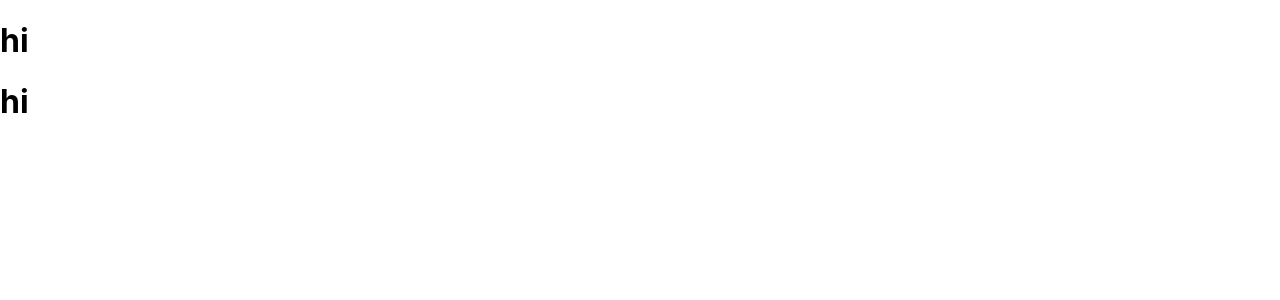
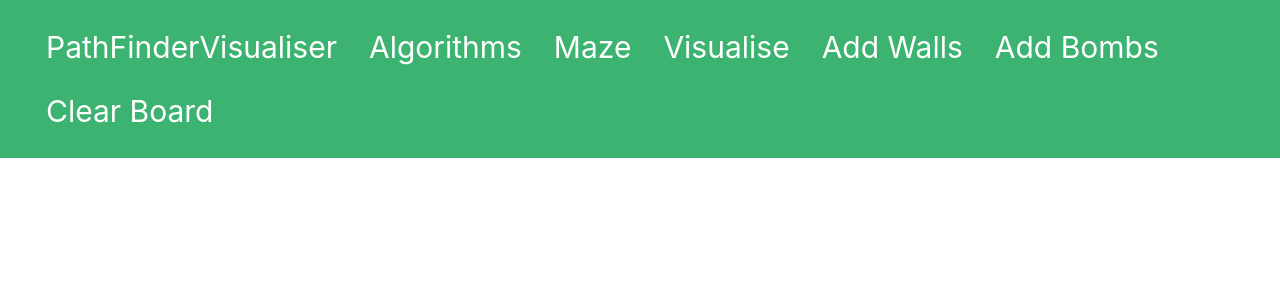
Before and after one commit to KevinLohJunYong/PathFinderVisualiser, a React (Create React App) app: page / in a window 1280 px wide. Shown: the top 300 px of the page. Built offline with nearby package versions, Linux system fonts and the light colour scheme.

Commit message:
created a simple but functional navBar

```diff
--- a/src/Grid.js
+++ b/src/Grid.js
@@ -6,7 +6,7 @@ class Grid extends React.Component {
         return (
            <div>
                <h1>
-                   hi
+
                </h1>
            </div>
         );
--- a/src/NavBar.js
+++ b/src/NavBar.js
@@ -1,14 +1,35 @@
 import React from 'react';
 import ReactDOM from 'react-dom';
+import AppBar from '@material-ui/core/AppBar';
+import Toolbar from '@material-ui/core/Toolbar';
+import Typography from '@material-ui/core/Typography';
+import {IconButton, Menu, MenuItem} from "@material-ui/core";
+import MenuIcon from '@material-ui/icons/Menu';
+import Button from '@material-ui/core/Button';
+import styles from './index.css';
 
 class NavBar extends React.Component {
+    handleClick() {
+
+    }
     render() {
         return (
-             <div>
-                 <h1>
-                     hi
-                 </h1>
-             </div>
+          <div id ="navBarDiv" class="navBarDiv">
+           <a href="#home">PathFinderVisualiser</a>
+             <div class="dropdown">
+              <button class="dropbtn"> Algorithms </button>
+          <div class="dropdown-content">
+             <Button> Dijskstra's Algorithm </Button>
+             <Button> Breath First Search Algorithm </Button>
+             <Button> Depth First Search Algorithm </Button>
+          </div>
+          </div>
+          <button class="btn"> Maze </button>
+           <button class="btn"> Visualise </button>
+           <button class="btn"> Add Walls </button>
+           <button class="btn"> Add Bombs </button>
+           <button class="btn"> Clear Board </button>
+        </div>
         );
     }
 }
--- a/src/PathFinderVisualiser.js
+++ b/src/PathFinderVisualiser.js
@@ -9,7 +9,7 @@ class PathFinderVisualiser extends React.Component {
             <div>
              <NavBar> </NavBar>
              <Grid> </Grid>
-             </div>
+            </div>
         );
     }
 }
--- a/src/index.css
+++ b/src/index.css
@@ -6,7 +6,71 @@ body {
   -webkit-font-smoothing: antialiased;
   -moz-osx-font-smoothing: grayscale;
 }
+.navBarDiv {
+  overflow: hidden;
+  background-color: #3cb371;
+  padding-top: 15px;
+  padding-bottom: 15px;
+  padding-left: 30px;
+}
 
+.navBarDiv a {
+  float: left;
+  font-size: 30px;
+  color: white;
+  text-align: center;
+  padding: 14px 16px;
+  text-decoration: none;
+}
+
+.dropdown {
+  float: left;
+  overflow: hidden;
+}
+.btn {
+  font-size: 30px;
+  border: none;
+  outline: none;
+  color: white;
+  padding: 14px 16px;
+  background-color: inherit;
+  font-family: inherit;
+  margin: 0;
+}
+.dropdown .dropbtn {
+  font-size: 30px;
+  border: none;
+  outline: none;
+  color: white;
+  padding: 14px 16px;
+  background-color: inherit;
+  font-family: inherit;
+  margin: 0;
+}
+
+.dropdown-content {
+  display: none;
+  position: absolute;
+  background-color: #f9f9f9;
+  min-width: 160px;
+  box-shadow: 0px 8px 16px 0px rgba(0,0,0,0.2);
+  z-index: 1;
+}
+
+.dropdown-content Button {
+  float: none;
+  color: black;
+  padding: 12px 16px;
+  text-decoration: none;
+  display: block;
+  text-align: left;
+  background-color: #ddd;
+}
+
+
+.dropdown:hover .dropdown-content {
+  display: block;
+}
 code {
   font-family: source-code-pro, Menlo, Monaco, Consolas, 'Courier New',
     monospace;
```
Also changed, not shown: package.json (+7 -0 lines), 2 other files (tests, documents, lock files or other folders).
